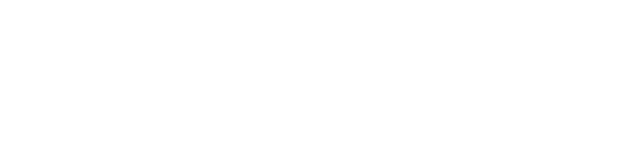
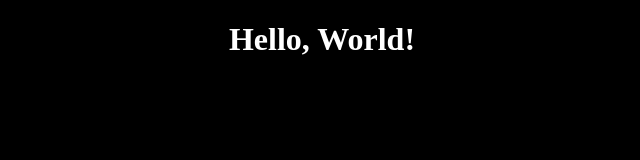
Before and after one commit to Exryl/website_main, a plain HTML site: page index.html in a window 1280 px wide. Shown: the whole page, without its empty margins (318-958 px from the left). Drawn offline with Linux system fonts and the light colour scheme.

Commit message:
Add basic HTML structure and CSS styles for body

```diff
--- a/index.html
+++ b/index.html
@@ -7,7 +7,7 @@
     <link rel="stylesheet" href="style.css">
 </head>
 <body>
-
+    <h1>Hello, World!</h1>
     <script src="script.js"></script>
 </body>
 </html>
--- a/style.css
+++ b/style.css
@@ -0,0 +1,5 @@
+body {
+    background-color: black;
+    color: white;
+    text-align: center;
+}
```
